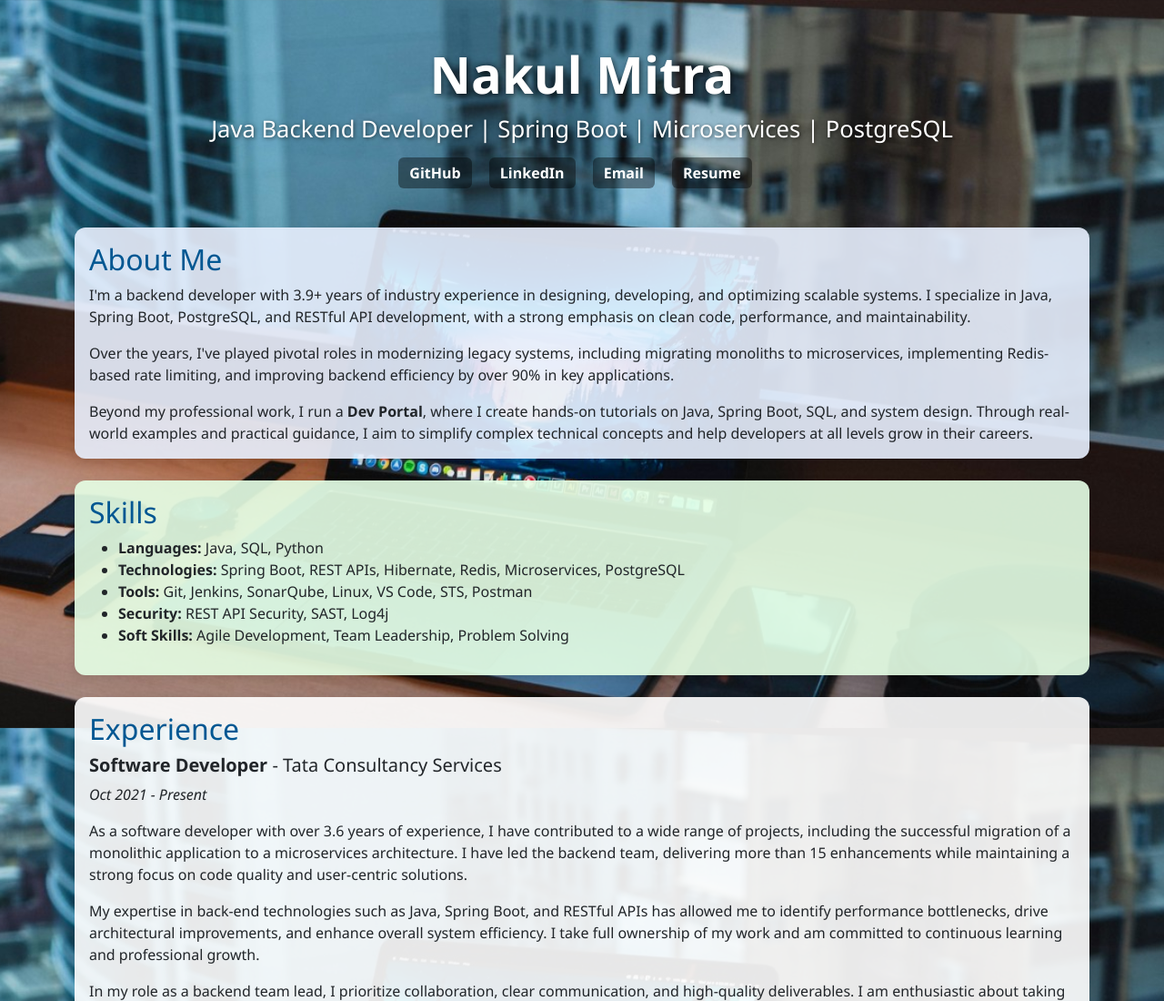
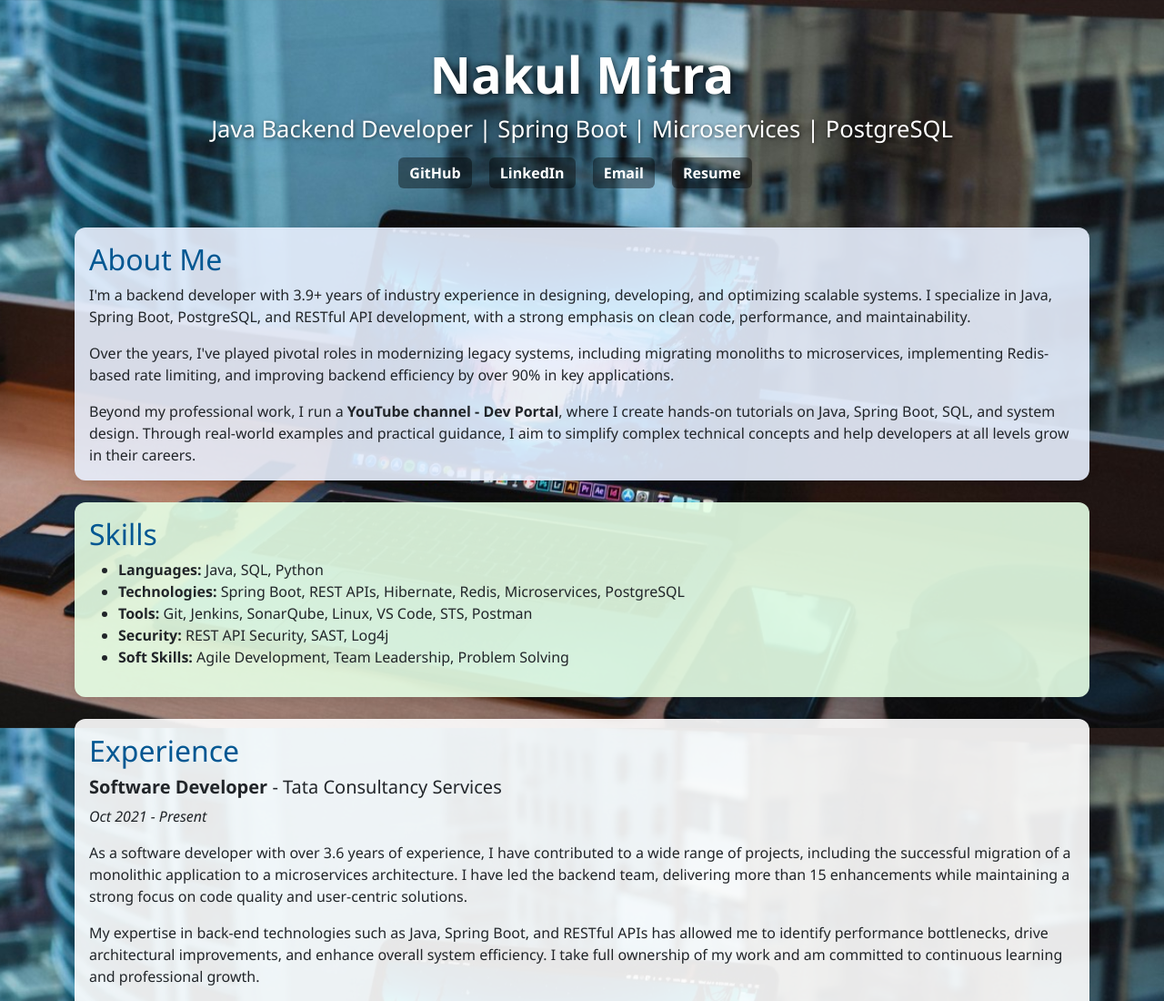
Before and after one commit to nakulmitra/nakulmitra.github.io, a plain HTML site: page index.html in a window 1280 px wide. Shown: the top 1100 px of the page at 91% size. Drawn offline with nearby package versions, Linux system fonts and the light colour scheme.

Commit message:
updated About Me section

```diff
--- a/index.html
+++ b/index.html
@@ -143,8 +143,8 @@
           applications.
         </p>
         <p class="card-text">
-          Beyond my professional work, I run a <strong>Dev
-            Portal</strong>, where I create hands-on tutorials on Java, Spring Boot, SQL, and system design. Through
+          Beyond my professional work, I run a <strong>YouTube channel - Dev Portal</strong>, where I create hands-on
+          tutorials on Java, Spring Boot, SQL, and system design. Through
           real-world examples and practical guidance, I aim to simplify complex technical concepts and help developers
           at all levels grow in their careers.
         </p>
```
